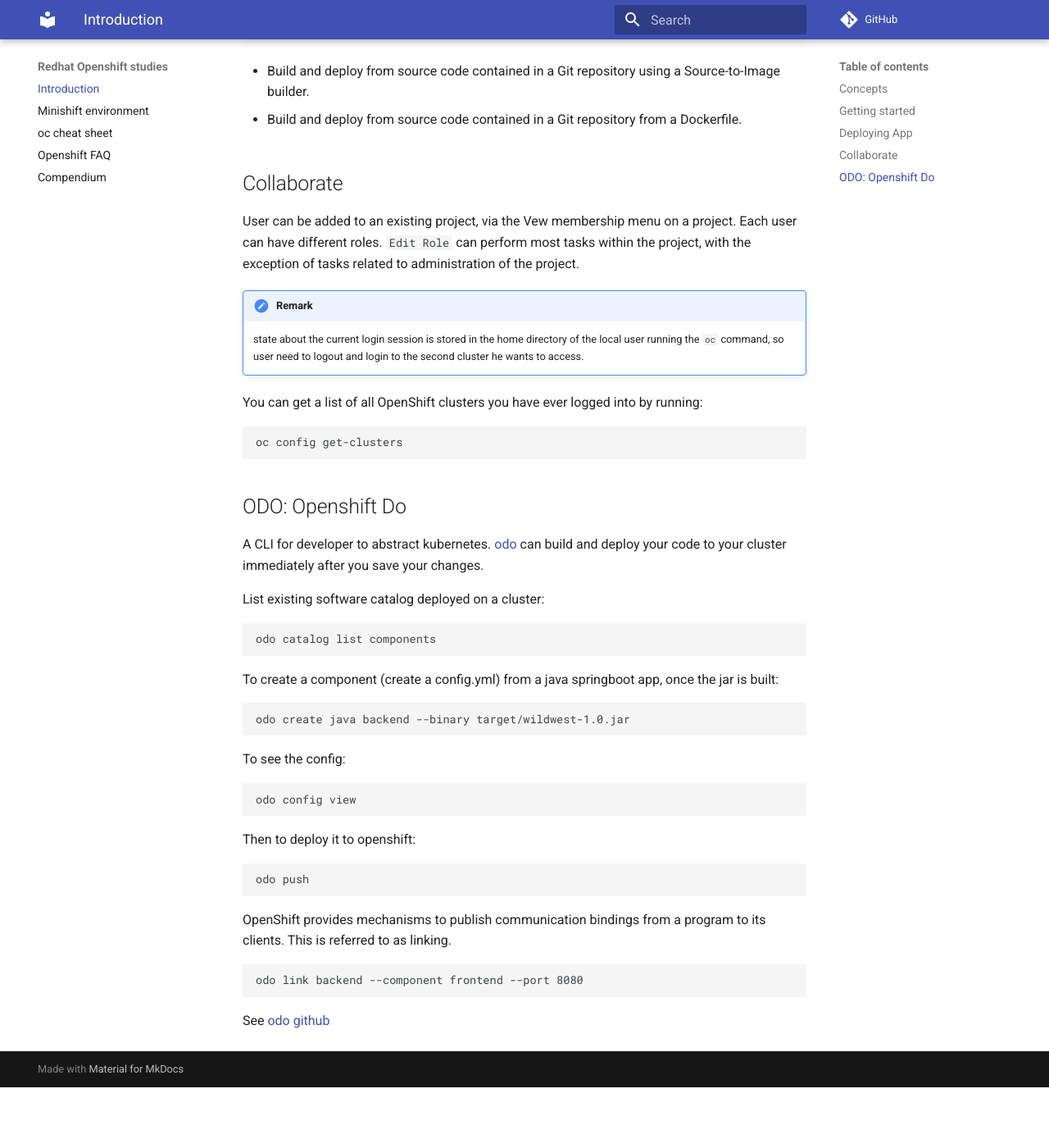
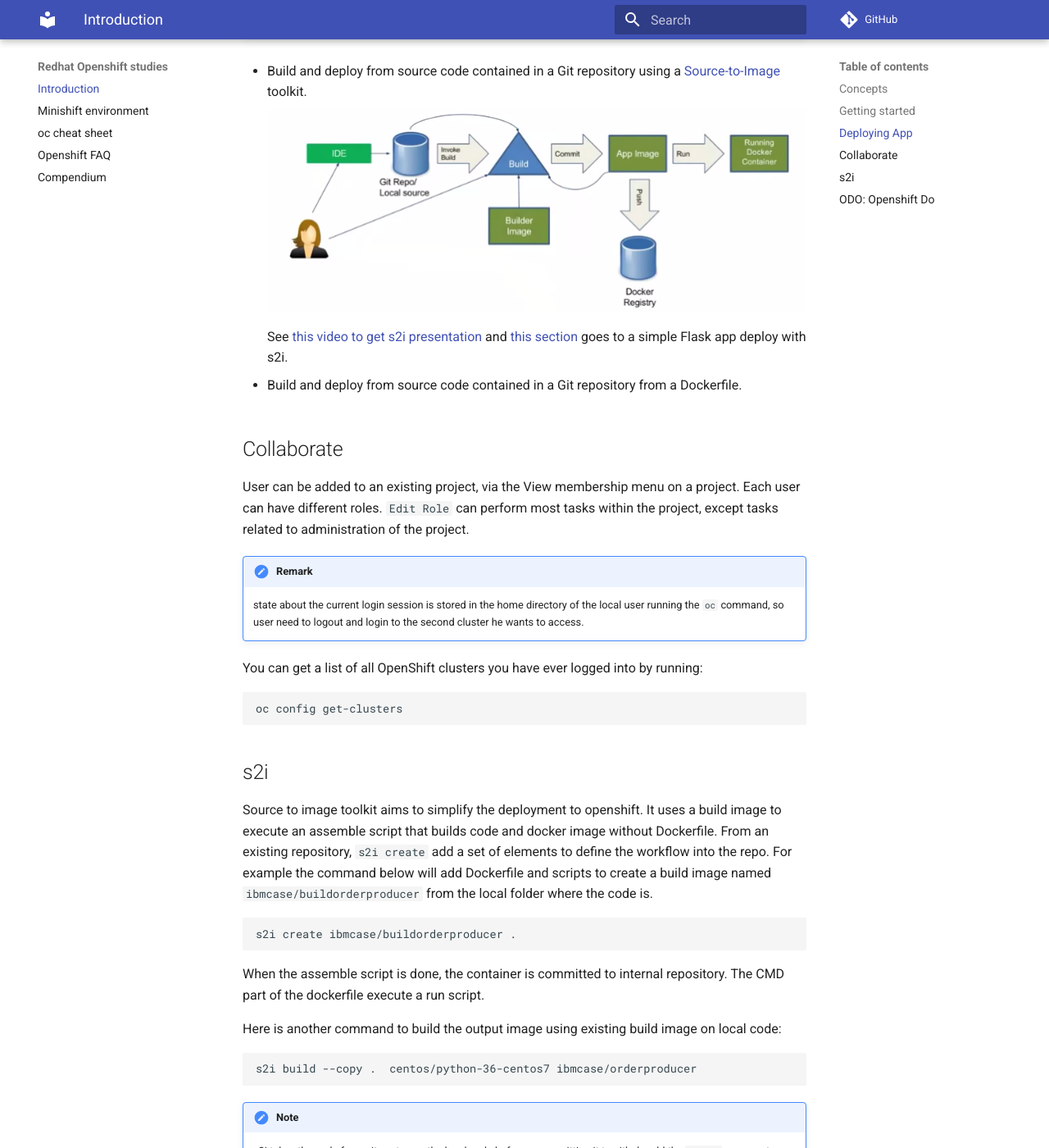
Before and after one commit to jbcodeforce/openshift-studies, an MkDocs documentation site: the page built from docs/index.md, in a window 1280 px wide and 1400 px high, scrolled down 2522 px. Shown: the whole window at 82% size. Built offline with MkDocs 1.6.1 and Material for MkDocs 9.7.7, drawn with Linux system fonts in a browser that asks for light colours; comment, search, counter and statistics services are not loaded; before the commit the page ends 3848 px from its top, so only the background shows below that; some of the changed text lies outside the part shown.

````diff
--- a/docs/index.md
+++ b/docs/index.md
@@ -51,21 +51,46 @@ Three main methods to add an app to openshift:
         Application will, by default, only be visible internally to the OpenShift cluster, and usually only to other applications within the same project. Use `Create route` to make the app public.
 
 
-* Build and deploy from source code contained in a Git repository using a Source-to-Image builder.
+* Build and deploy from source code contained in a Git repository using a [Source-to-Image](https://github.com/openshift/source-to-image) toolkit.
+
+    ![](s2i-workflow.png)
+
+    See [this video to get s2i presentation](https://www.youtube.com/watch?v=flI6zx9wH6M) and [this section](#s2i) goes to a simple Flask app deploy with s2i.
 
 * Build and deploy from source code contained in a Git repository from a Dockerfile.
 
 ## Collaborate
 
-User can be added to an existing project, via the Vew membership menu on a project. Each user can have different roles. `Edit Role`  can perform most tasks within the project, with the exception of tasks related to administration of the project.
+User can be added to an existing project, via the View membership menu on a project. Each user can have different roles. `Edit Role` can perform most tasks within the project, except tasks related to administration of the project.
 
 !!! Remark
     state about the current login session is stored in the home directory of the local user running the `oc` command, so user need to logout and login to the second cluster he wants to access.
 
 You can get a list of all OpenShift clusters you have ever logged into by running:
+
 ```
 oc config get-clusters
 ```
+
+## s2i
+
+Source to image toolkit aims to simplify the deployment to openshift. It uses a build image to execute an assemble script that builds code and docker image without Dockerfile.  From an existing repository, `s2i create` add a set of elements to define the workflow into the repo. For example the command below will add Dockerfile and scripts to create a build image named `ibmcase/buildorderproducer` from the local folder where the code is.
+
+```
+s2i create ibmcase/buildorderproducer .
+```
+
+When the assemble script is done, the container is committed to internal repository. The CMD part of the dockerfile execute a run script.
+
+Here is another command to build the output image using existing build image on local code:
+
+```
+s2i build --copy .  centos/python-36-centos7 ibmcase/orderproducer
+```
+
+!!! Note
+    s2i takes the code from git, so to use the local code before commmitting it to github, add the `--copy` argument.
+
 
 ## ODO: Openshift Do
 
````
Also changed, not shown: docs/oc-cli.md (+32 -3 lines), docs/s2i-workflow.png (added).
